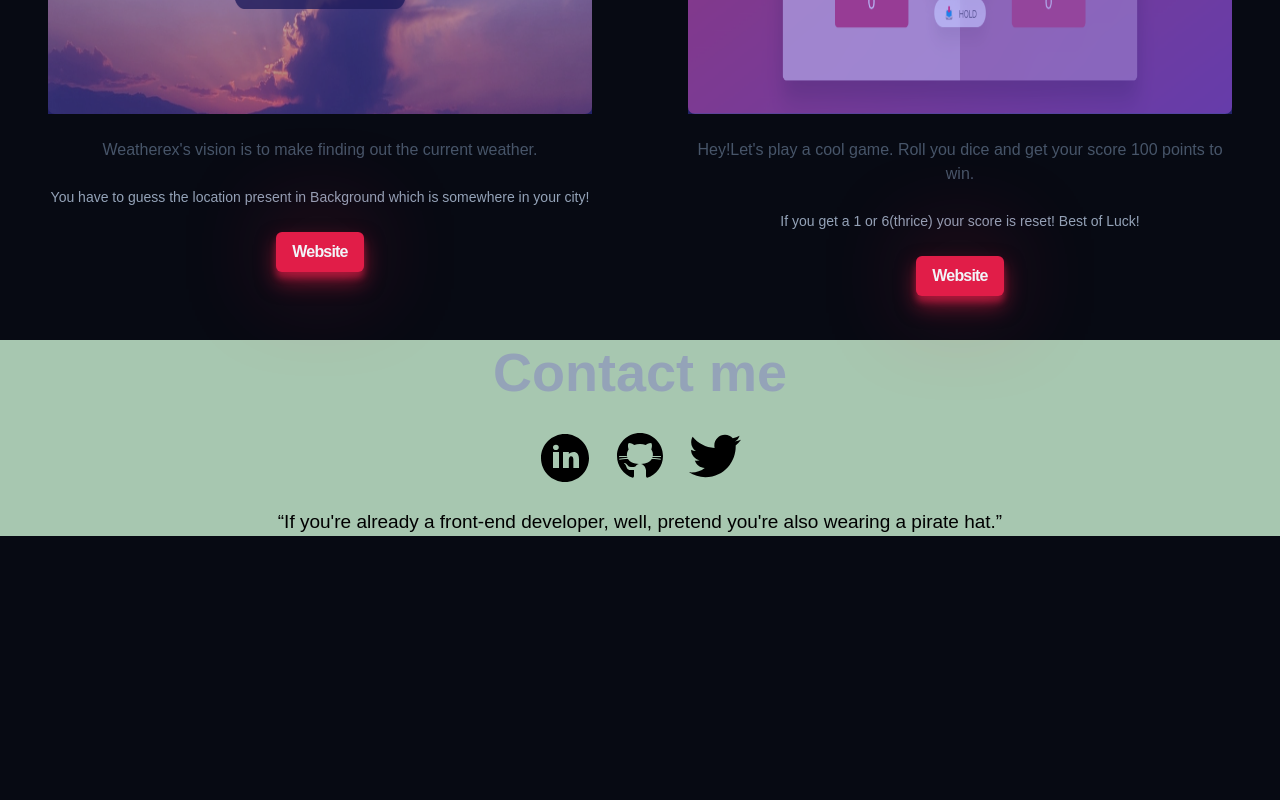
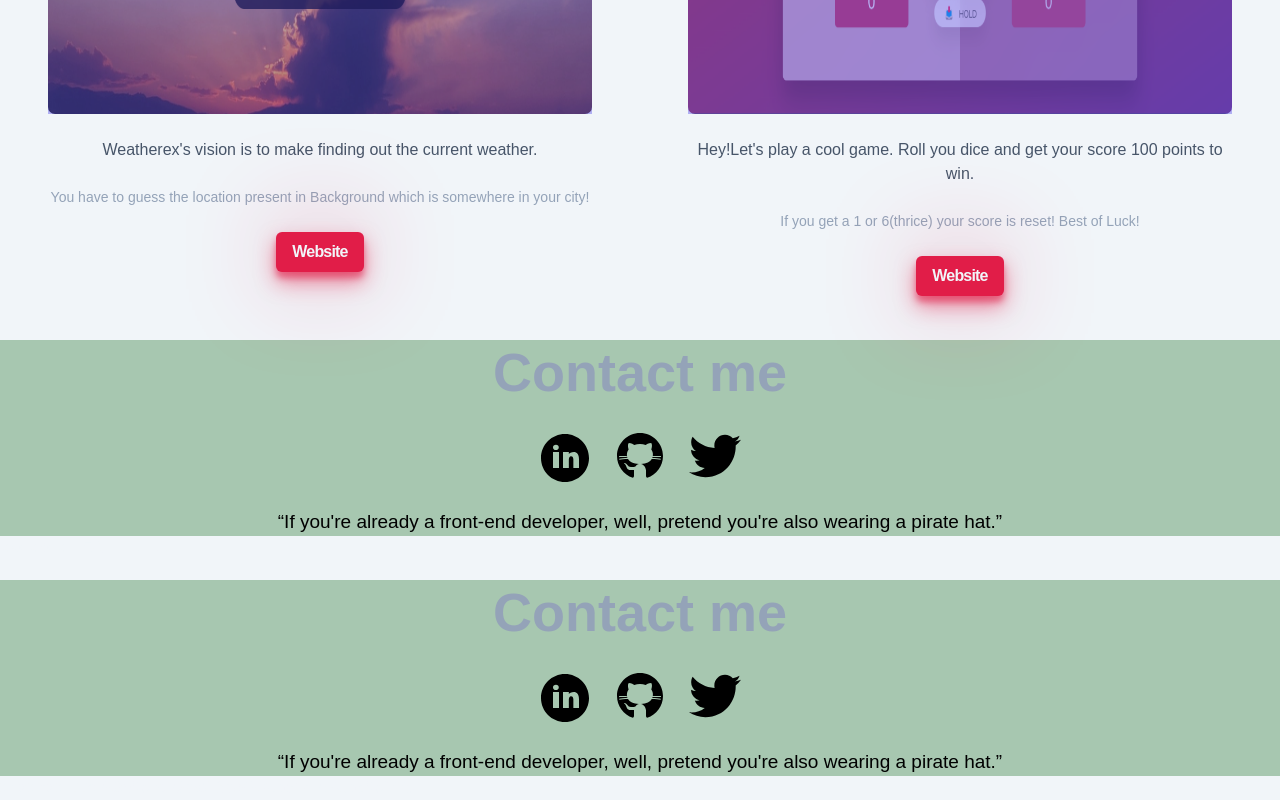
Before and after one commit to usmanrangrez/MY-PORTFOLIO, a website built with Vite: page index.html in a window 1280 px wide. Shown: the part 4248-5048 px from the top of the page. Before the commit the page ends 4784 px from the top, so only its background shows below. Built offline with nearby package versions, Linux system fonts and the light colour scheme; a web font is replaced by a local one.

Commit message:
Add your commit

```diff
--- a/index.html
+++ b/index.html
@@ -392,6 +392,30 @@
       <!-- </section> -->
     </main>
 
+<<<<<<< HEAD
     <script type="module" src="./src/main.js"></script>
   </body>
+=======
+
+    <!-- <section class="contact container section"> -->
+    <footer id="contact" style="background-color: rgb(167,199,176);">
+      <h2>Contact me</h2>
+      <div class="ff">
+        <div class="git-new"><a href="https://www.linkedin.com/in/usman-rangrez-125a07ab/" target="_blank"><img
+              src="/public/icons8-linkedin-circled.svg" alt="GH"></a></div>
+        <div><a href="https://github.com/usmanrangrez" target="_blank"><img src="/public/icons8-github.svg"
+              alt="LI"></a></div>
+        <div><a href="https://twitter.com/usmaanrangrez" target="_blank"><img src="/public/icons8-twitter (1).svg"
+              alt="TW"></a></div>
+      </div>
+      <p  class="last" style="color: black;">“If you're already a front-end developer, well, pretend you're also wearing a pirate hat.”</p>
+    </footer>
+    <!-- </section> -->
+  </main>
+
+  <script type="module" src="./src/main.js"></script>
+
+</body>
+
+>>>>>>> 88c259b0ebd29aa2f3ac457da514258bac0ef775
 </html>
--- a/styles/style.css
+++ b/styles/style.css
@@ -47,7 +47,7 @@ html {
 
 body {
     font-family: 'General Sans', sans-serif;
-    background-color: var(--clr-dark);
+    background-color: var(--clr-light);
     color: var(--clr-light);
 }
 
```
Also changed, not shown: styles/components/work.css (line endings or trailing spaces).
